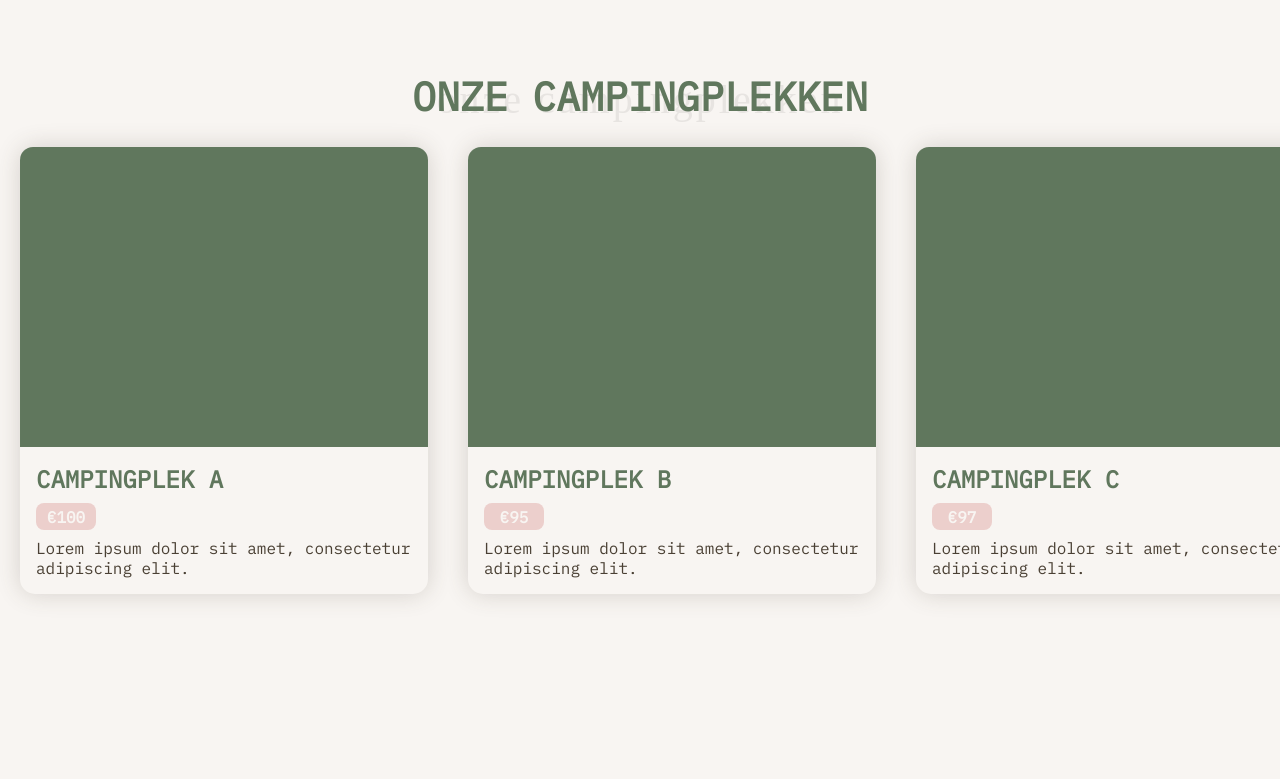
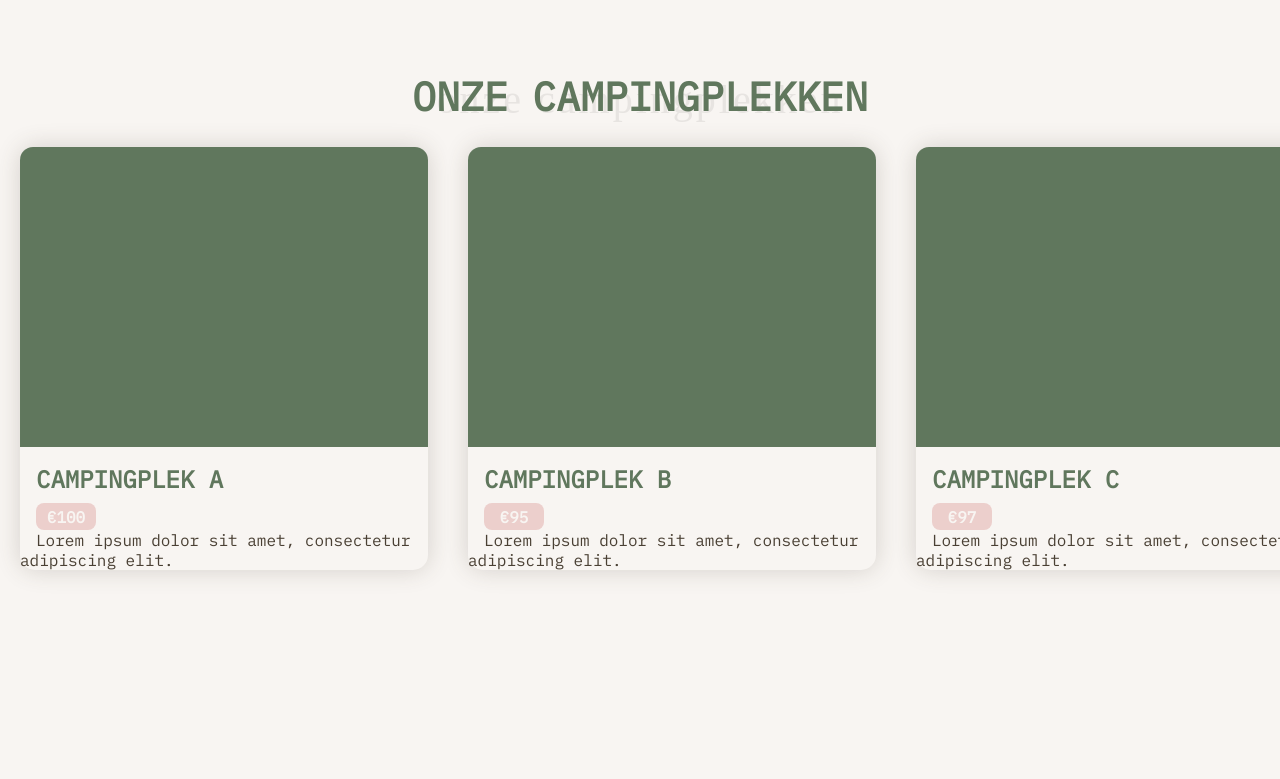
Before and after one commit to LaulensW/BertsBoerenCamping, a React (Vite) app in the folder BertsBoerenCamping/: page / in a window 1280 px wide. Shown: the part 790-1569 px from the top of the page. Built offline with nearby package versions, Linux system fonts and the light colour scheme.

Commit message:
Campingplekken eenvoudiger gemaakt / een onderdeel gemaakt

```diff
--- a/BertsBoerenCamping/src/components/Campingplekken.css
+++ b/BertsBoerenCamping/src/components/Campingplekken.css
@@ -17,3 +17,53 @@
     display: flex;
     justify-content: center;
 }
+.campingplekken-total{
+    display: flex;
+    overflow: auto;
+
+}
+.campeerplek{
+    border-radius: 15px;
+    display: inline-flex;
+    flex-direction: column;
+    margin: 24px 20px 40px 20px;
+    box-shadow: 0px 0px 25px rgba(74, 64, 52, 0.2);
+}
+.filler-photo{
+    border-radius: 13px 13px 0 0;
+    width: 408px;
+    height: 300px;
+}
+.campingplek-header {
+    display: flex;
+    justify-content: space-between;
+}
+
+.campingplek-name{
+    display: flex;
+    font-size: 24px;
+    color: var(--primary-color);
+    margin: 16px 0 0 16px;
+}
+.campingplek-price{
+    font-size: 16px;
+    font-weight: var(--font-weight-semibold);
+    margin: 8px 0 0 16px;
+    color: var(--neutral-color);
+    background-color: var(--Button-color);
+    display: flex;
+    justify-content: center;
+    align-items: center;
+    width:60px;
+    height: 27px;
+    border-radius: 8px;
+}
+.campingplek-description{
+    color: var(--secondary-color);
+    font-size: 16px;
+    margin: 8px 16px 16px 16px;
+}
+.campingplek-stroom{
+    font-size: 16px;
+    float: right;
+}
--- a/BertsBoerenCamping/src/components/Campingplekken.jsx
+++ b/BertsBoerenCamping/src/components/Campingplekken.jsx
@@ -1,50 +1,37 @@
 import React from 'react';
 import './Campingplekken.css';
-import IndividueleCampingplek from './IndividueleCampingplek.jsx'
-
 
 export default function Campingplekken() {
-    return(
-    <>
-        <h3 className="onze-campingplekken">ONZE CAMPINGPLEKKEN</h3>
-        <p3 className="onze-campingplekken-cursive">onze campingplekken</p3>
-        <div className="campingplekken-total">
-            < IndividueleCampingplek
-            name="CAMPINGPLEK A"
-            price="€100"
-            description="Lorem ipsum dolor sit amet, consectetur adipiscing elit."
-            />
-            < IndividueleCampingplek
-            name="CAMPINGPLEK B"
-            price="€95"
-            description="Lorem ipsum dolor sit amet, consectetur adipiscing elit."
-            />
-            < IndividueleCampingplek
-            name="CAMPINGPLEK C"
-            price="€97"
-            description="Lorem ipsum dolor sit amet, consectetur adipiscing elit."
-            />
-            < IndividueleCampingplek
-            name="CAMPINGPLEK D"
-            price="€96"
-            description="Lorem ipsum dolor sit amet, consectetur adipiscing elit."
-            />
-            < IndividueleCampingplek
-            name="CAMPINGPLEK E"
-            price="€103"
-            description="Nulla aliquam tempor odio, eget viverra nisi posuere sit."
-            />
-            < IndividueleCampingplek
-            name="CAMPINGPLEK F"
-            price="€99"
-            description="Nulla aliquam tempor odio, eget viverra nisi posuere sit."
-            />
-            < IndividueleCampingplek
-            name="CAMPINGPLEK G"
-            price="€107"
-            description="Nulla aliquam tempor odio, eget viverra nisi posuere sit."
-            />
+    return (
+        <>
+            <h3 className="onze-campingplekken">ONZE CAMPINGPLEKKEN</h3>
+            <p3 className="onze-campingplekken-cursive">onze campingplekken</p3>
+            <div className="campingplekken-total">
+                {renderCampingplek("CAMPINGPLEK A", "€100", "Lorem ipsum dolor sit amet, consectetur adipiscing elit.")}
+                {renderCampingplek("CAMPINGPLEK B", "€95", "Lorem ipsum dolor sit amet, consectetur adipiscing elit.")}
+                {renderCampingplek("CAMPINGPLEK C", "€97", "Lorem ipsum dolor sit amet, consectetur adipiscing elit.")}
+                {renderCampingplek("CAMPINGPLEK D", "€96", "Lorem ipsum dolor sit amet, consectetur adipiscing elit.")}
+                {renderCampingplek("CAMPINGPLEK E", "€103", "Nulla aliquam tempor odio, eget viverra nisi posuere sit.")}
+                {renderCampingplek("CAMPINGPLEK F", "€99", "Nulla aliquam tempor odio, eget viverra nisi posuere sit.")}
+                {renderCampingplek("CAMPINGPLEK G", "€107", "Nulla aliquam tempor odio, eget viverra nisi posuere sit.")}
+                {renderCampingplek("CAMPINGPLEK H", "€105", "Nulla aliquam tempor odio, eget viverra nisi posuere sit.", "Stroom")}
+            </div>
+        </>
+    );
+}
+
+function renderCampingplek(name, price, description, stroom) {
+    return (
+        <div className="campeerplek" key={name}>
+            <img src="../images/Filler.png" alt="Filler" className="filler-photo" />
+            <div className="campeerplek-info">
+                <div className="campingplek-header">
+                    <h4 className="campingplek-name">{name}</h4>
+                    <p3 className="campingplek-stroom">{stroom}</p3>
+                </div>
+                <p3 className="campingplek-price">{price}</p3>
+                <p3 className="campingplek-description">{description}</p3>
+            </div>
         </div>
-    </>
     );
-};
+}
```
